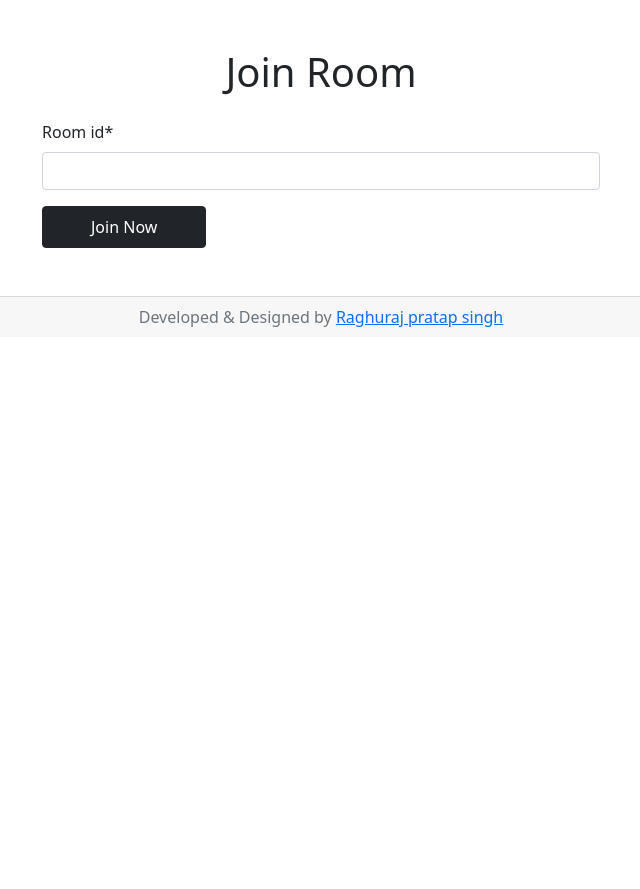
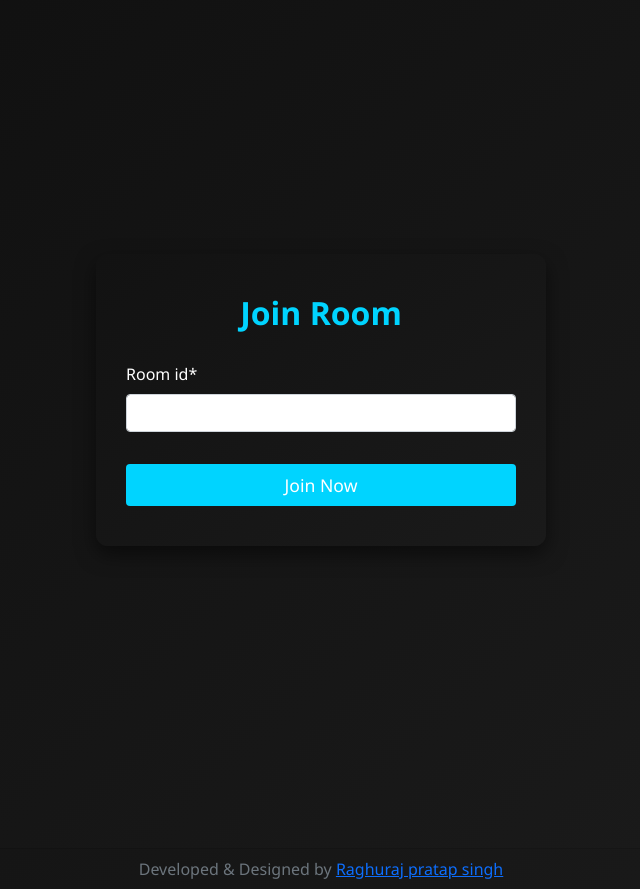
Before and after one commit to kaambharosa/VideoConf, a Django app: page /join/ in a window 1280 px wide. Shown: the whole page, without its empty margins (319-959 px from the left). Before the commit the page ends 327 px from the top, so only its background shows below. Run offline with Django 4.2, Linux system fonts and the light colour scheme; a user stored in the database is signed in; some libraries are stand-ins or nearby versions.

Commit message:
Update join_room.html

```diff
--- a/VideoConf/conference/templates/conference/join_room.html
+++ b/VideoConf/conference/templates/conference/join_room.html
@@ -2,13 +2,56 @@
 {% load crispy_forms_tags %}
 
 {% block content %}
-<div class="container">
-  <div class="col-md-6 offset-md-3">
+<style>
+  body {
+    background: linear-gradient(135deg, #0f0f0f, #1c1c1c);
+    font-family: 'Segoe UI', Tahoma, Geneva, Verdana, sans-serif;
+    color: #ffffff;
+  }
+
+  .form-container {
+    min-height: 100vh;
+    display: flex;
+    justify-content: center;
+    align-items: center;
+  }
+
+  .form-box {
+    background: linear-gradient(145deg, #121212, #1a1a1a);
+    padding: 40px 30px;
+    border-radius: 12px;
+    box-shadow: 0 8px 20px rgba(0,0,0,0.5);
+    width: 100%;
+    max-width: 450px;
+  }
+
+  .form-box h1 {
+    text-align: center;
+    font-size: 2rem;
+    margin-bottom: 30px;
+    color: #00d4ff;
+    font-weight: 600;
+  }
+
+  .btn-dark {
+    background-color: #00d4ff;
+    border: none;
+    font-weight: 500;
+    transition: 0.3s;
+  }
+
+  .btn-dark:hover {
+    background-color: #0096cc;
+  }
+</style>
+
+<div class="form-container">
+  <div class="form-box">
     <form action="{% url 'join_room' %}" method="POST">
       {% csrf_token %}
-      <h1 class="mb-4 mt-5 text-center fs-1">Join Room</h1>
+      <h1>Join Room</h1>
       {{ form|crispy }}
-      <input type="submit" class="btn btn-dark px-5 py-2" value="Join Now">
+      <input type="submit" class="btn btn-dark w-100 py-2 mt-3" value="Join Now" style="font-size: 1.1rem;">
     </form>
   </div>
 </div>
```
